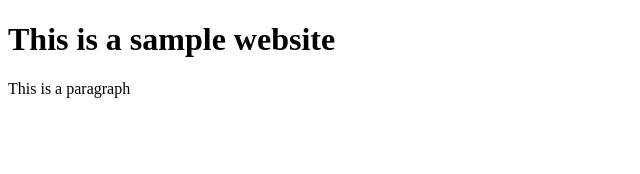
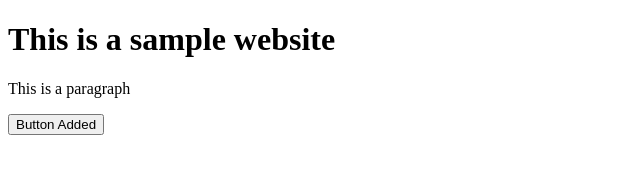
Before and after one commit to Lakshmishreya-Bapatuyeruguti/git-practical-exam-lakshmishreya, a plain HTML site: page index.html in a window 1280 px wide. Shown: the whole page, without its empty margins (0-640 px from the left). Drawn offline with Linux system fonts and the light colour scheme.

Commit message:
button added to file

```diff
--- a/index.html
+++ b/index.html
@@ -9,5 +9,6 @@
 <body>
     <h1>This is a sample website</h1>
     <p>This is a paragraph</p>
+    <button>Button Added</button>
 </body>
 </html>
```
